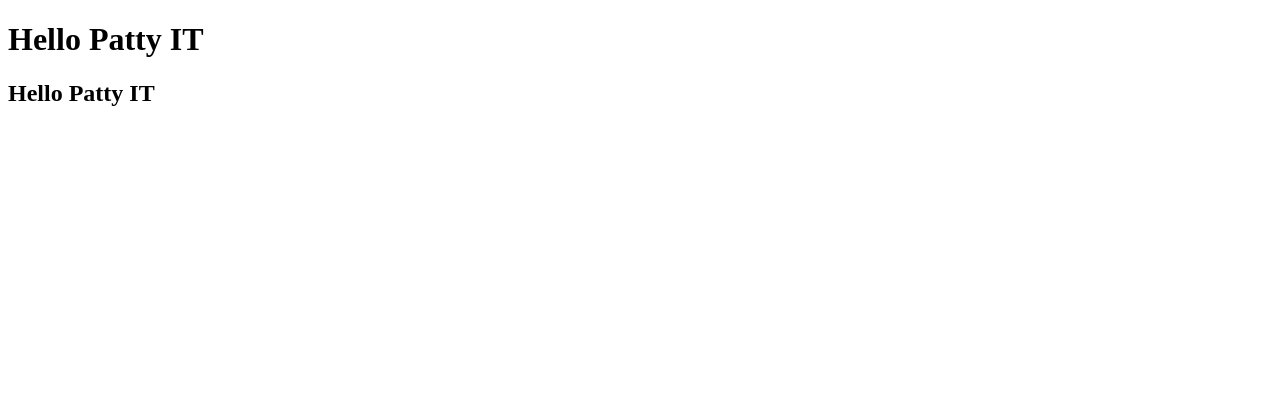
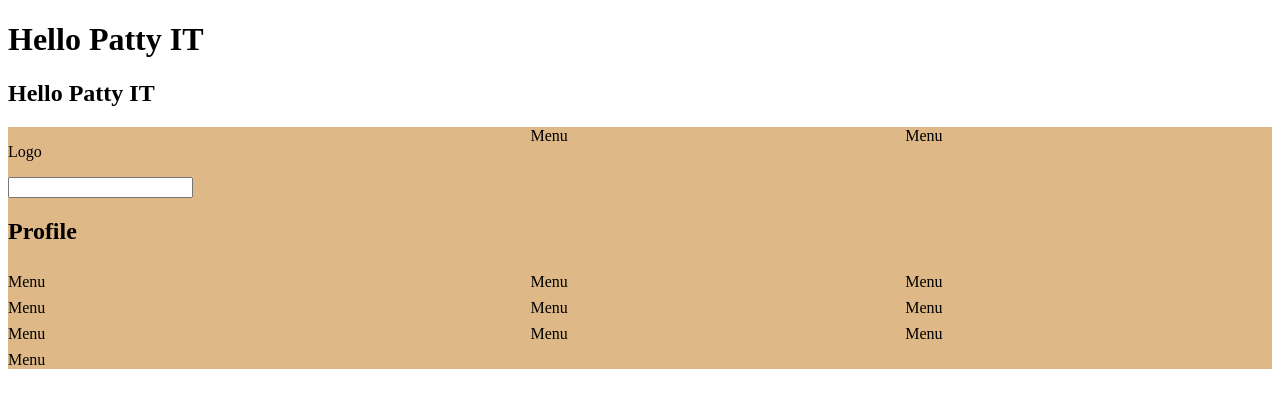
Before and after one commit to Patty-Saijai/FrontEnd, a plain HTML site: page index.html in a window 1280 px wide. Drawn offline with Linux system fonts and the light colour scheme.

Commit message:
Update Css2

```diff
--- a/index.html
+++ b/index.html
@@ -3,17 +3,129 @@
 <head>
     <meta charset="UTF-8">
     <meta name="viewport" content="width=device-width, initial-scale=1.0">
-    <title>Document</title>
-    <link rel="stylesheet" href="styles.css">
+    <title>CSS Gride Tutoria</title>
+    <link rel="stylesheet" href="style.css">
         <!--
     ID = ซ้ำหันไม่ได้ ใช้ tag #
     class = ซ้ำกันได้ ใช้ tag .
     -->
+<style>
+    .container{
+        display: grid;
+        grid-template-columns: repeat(12,1fr);
+      /*grid-template-columns: 100px 1000px 100px;*/
+        /* grid-template-columns: auto 100px auto auto auto auto;*/
+        grid-template-columns: auto auto auto;
+       /* grid-template-rows:  auto auto auto;*/
+       /* gap: 16px 32px;*/
+       background-color: burlywood;
+       gap: 8px;
+     /*   row-gap: 16;
+        column-gap: 32px;
+        background-color: burlywood;
+        justify-content: center;
+        grid-template-areas:
+        "Header Header Header"
+        "Menu Main Rigth"
+        "Menu Footer Footer";*/
+    }
+    /*.Header{
+        grid-area: Header;
+        grid-column: span 3;
+        display: grid;
+        grid-template-columns: 200px auto 200px;
+    }
+    .Menu{
+        grid-area: Menu;
+    }
+    .Rigth{
+        grid-area: Rigth;
+    }
+    .Footer{
+        grid-area: Footer;
 
+    }
+    .Main{
+        grid-area: Main;
+    }
+
+    .item,.item-Special{
+    background-color: red;
+    padding: 32px;
+    } */
+    .item-Special {
+    /*  grid-column:2;
+      grid-row:2;
+     grid-column:1/3;*/
+    /* grid-column:1/span 3;
+    grid-row:2;*/
+    /* grid-area: 1/2/5/6;*/
+    /* grid-area: 1/2/span 4/span 4; */
+    }
+
+</style>
 </head>
 <body>
     <h1 > Hello Patty IT </h1>
-    <h2 > Hello Patty IT </h1>
+    <h2 > Hello Patty IT </h2>
+ <div class="container">
+    <div class="item Header">
+        <div>
+<p>Logo</p>
+        </div>
+        <div>
+            <input type="text">
+            <h2>Profile</h2>
+
+        </div>
+        <div>
+
+        </div>
+    </div>
+    <div class="item Menu">Menu</div>
+    <div class="item Menu">Menu</div>
+    <div class="item Menu">Menu</div>
+    <div class="item Menu">Menu</div>
+    <div class="item Menu">Menu</div>
+    <div class="item Menu">Menu</div>
+    <div class="item Menu">Menu</div>
+    <div class="item Menu">Menu</div>
+    <div class="item Menu">Menu</div>
+    <div class="item Menu">Menu</div>
+    <div class="item Menu">Menu</div>
+    <div class="item Menu">Menu</div>
+
+
+    <!--   <div class="item Header">
+        <div>
+<p>Logo</p>
+        </div>
+        <div>
+            <input type="text">
+            <h2>Profile</h2>
+
+        </div>
+        <div>
+
+        </div>
+    </div>
+    <div class="item Menu">Menu</div>
+    <div class="item Main">Main</div>
+    <div class="item Rigth">Rigth</div>
+    <div class="item Footer">Footer</div>
+
+    <div class="item-Special">1</div>
+    <div class="item">6</div>
+    <div class="item">7</div>
+    <div class="item">8</div>
+    <div class="item">9</div>
+    <div class="item">10</div>
+    <div class="item">11</div>
+    <div class="item">12</div>
+    <div class="item">13</div>
+    <div class="item">14</div>
+    <div class="item">15</div>-->
+ </div>
 
 </body>
 </html>
```
